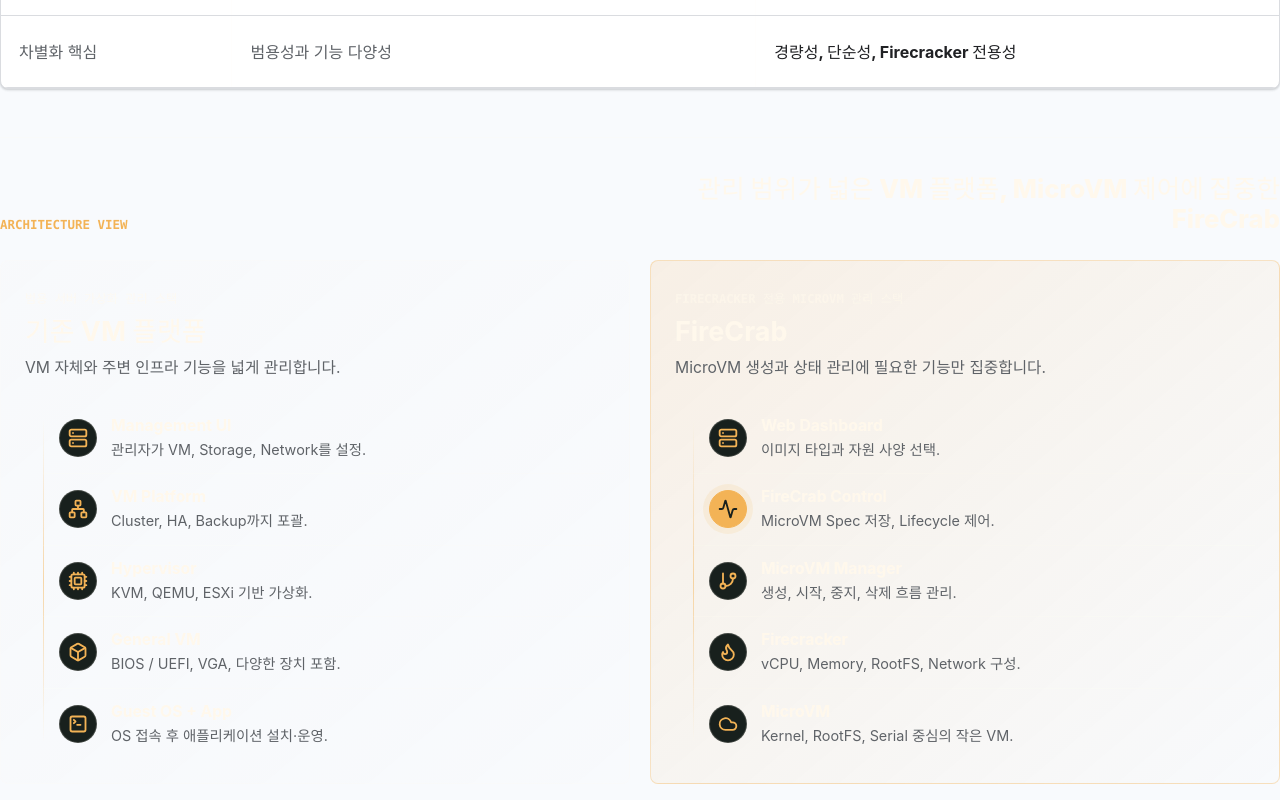
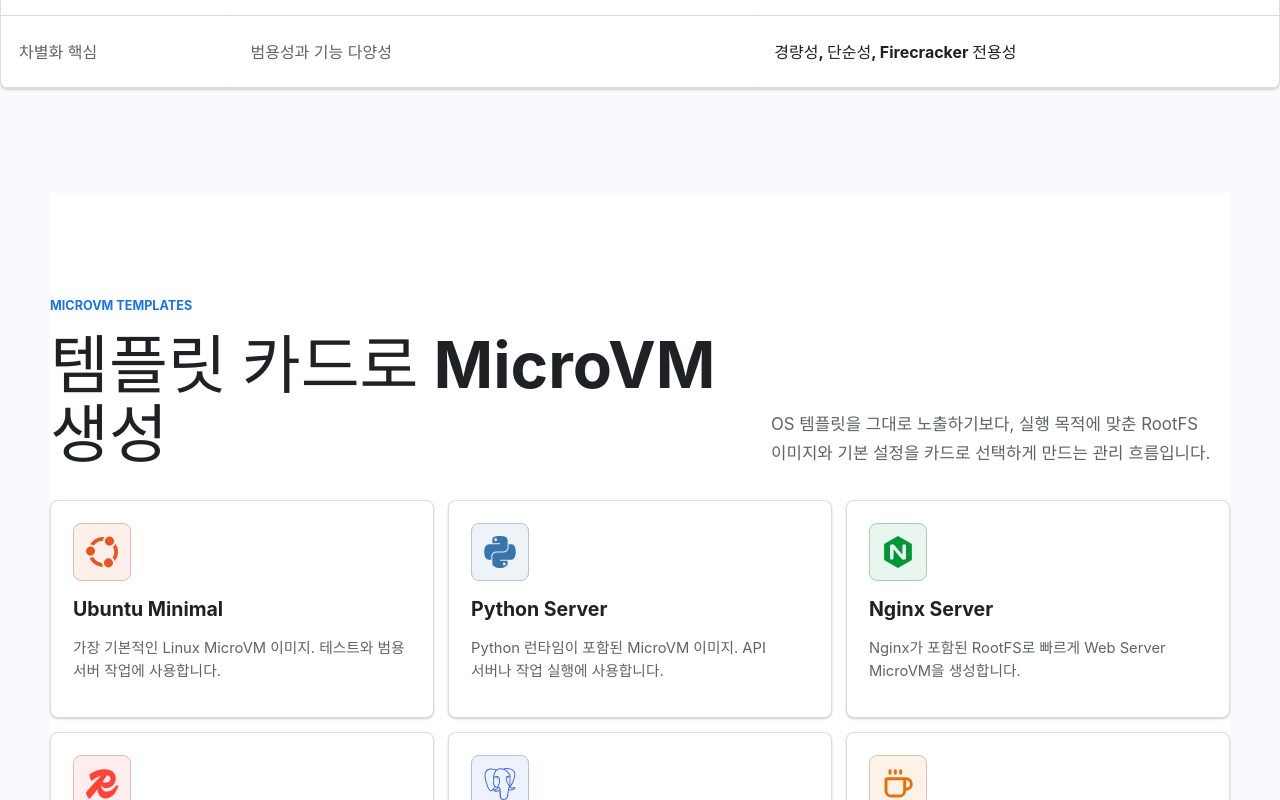
Before and after one commit to SteelCrab/firecrab-page, a React (Vite) app: page / in a window 1280 px wide. Shown: the part 3400-4200 px from the top of the page. Built offline with nearby package versions, Linux system fonts and the light colour scheme.

Commit message:
chore: remove architecture comparison

```diff
--- a/src/App.css
+++ b/src/App.css
@@ -1129,150 +1129,6 @@
 
 .comparison-row strong {
   color: #fff8ec;
-}
-
-.architecture-compare {
-  margin-top: 48px;
-  padding-top: 36px;
-  border-top: 1px solid rgba(255, 248, 236, 0.16);
-}
-
-.architecture-compare-heading {
-  display: flex;
-  align-items: end;
-  justify-content: space-between;
-  gap: 28px;
-}
-
-.architecture-compare-heading span {
-  color: #f3b356;
-  font-family: "SFMono-Regular", Consolas, "Liberation Mono", monospace;
-  font-size: 0.78rem;
-  font-weight: 800;
-  text-transform: uppercase;
-}
-
-.architecture-compare-heading strong {
-  max-width: 620px;
-  color: #fff8ec;
-  font-size: clamp(1.35rem, 2vw, 2rem);
-  font-weight: 760;
-  line-height: 1.18;
-  text-align: right;
-}
-
-.architecture-columns {
-  display: grid;
-  grid-template-columns: repeat(2, minmax(0, 1fr));
-  gap: 20px;
-  margin-top: 26px;
-}
-
-.architecture-card {
-  min-width: 0;
-  padding: 24px;
-  border: 1px solid rgba(255, 248, 236, 0.14);
-  border-radius: 8px;
-  background:
-    linear-gradient(140deg, rgba(255, 248, 236, 0.08), rgba(255, 248, 236, 0.03)),
-    rgba(255, 248, 236, 0.02);
-}
-
-.architecture-card:nth-child(2) {
-  border-color: rgba(243, 179, 86, 0.34);
-  background:
-    linear-gradient(140deg, rgba(243, 179, 86, 0.14), rgba(255, 248, 236, 0.035)),
-    rgba(255, 248, 236, 0.02);
-}
-
-.architecture-card-head span {
-  color: rgba(255, 248, 236, 0.58);
-  font-family: "SFMono-Regular", Consolas, "Liberation Mono", monospace;
-  font-size: 0.76rem;
-  font-weight: 760;
-  text-transform: uppercase;
-}
-
-.architecture-card-head h3 {
-  margin: 8px 0 10px;
-  color: #fff8ec;
-  font-size: clamp(1.4rem, 2.1vw, 2.1rem);
-  line-height: 1.08;
-}
-
-.architecture-card-head p {
-  max-width: 470px;
-  margin: 0;
-  color: rgba(255, 248, 236, 0.7);
-  font-size: 0.98rem;
-  line-height: 1.58;
-}
-
-.architecture-stack {
-  position: relative;
-  display: grid;
-  gap: 0;
-  margin-top: 22px;
-  padding-left: 18px;
-}
-
-.architecture-stack::before {
-  position: absolute;
-  top: 18px;
-  bottom: 18px;
-  left: 18px;
-  width: 1px;
-  background: linear-gradient(180deg, rgba(255, 248, 236, 0.08), rgba(243, 179, 86, 0.5), rgba(255, 248, 236, 0.08));
-  content: "";
-}
-
-.architecture-layer {
-  position: relative;
-  display: grid;
-  grid-template-columns: 38px minmax(0, 1fr);
-  gap: 14px;
-  align-items: center;
-  padding: 13px 0 13px 16px;
-  border-top: 1px solid rgba(255, 248, 236, 0.1);
-}
-
-.architecture-layer:first-child {
-  border-top: 0;
-}
-
-.architecture-layer-icon {
-  position: relative;
-  z-index: 1;
-  display: grid;
-  width: 38px;
-  height: 38px;
-  place-items: center;
-  border: 1px solid rgba(255, 248, 236, 0.18);
-  border-radius: 999px;
-  background: #18201d;
-  color: #f3b356;
-}
-
-.architecture-layer.is-primary .architecture-layer-icon {
-  border-color: #f3b356;
-  background: #f3b356;
-  color: #18201d;
-  box-shadow: 0 0 0 6px rgba(243, 179, 86, 0.12);
-}
-
-.architecture-layer strong {
-  display: block;
-  color: #fff8ec;
-  font-size: 0.98rem;
-  line-height: 1.25;
-}
-
-.architecture-layer p {
-  margin: 4px 0 0;
-  color: rgba(255, 248, 236, 0.64);
-  font-size: 0.9rem;
-  line-height: 1.45;
-  overflow-wrap: anywhere;
 }
 
 .split-heading {
@@ -3235,53 +3091,3 @@
   }
 
 }
-
-@media (max-width: 980px) {
-  .architecture-compare-heading {
-    align-items: start;
-    flex-direction: column;
-  }
-
-  .architecture-compare-heading strong {
-    max-width: 760px;
-    text-align: left;
-  }
-
-  .architecture-columns {
-    grid-template-columns: 1fr;
-  }
-}
-
-@media (max-width: 700px) {
-  .architecture-compare {
-    margin-top: 36px;
-    padding-top: 28px;
-  }
-
-  .architecture-compare-heading {
-    gap: 12px;
-  }
-
-  .architecture-card {
-    padding: 18px;
-  }
-
-  .architecture-stack {
-    padding-left: 16px;
-  }
-
-  .architecture-stack::before {
-    left: 16px;
-  }
-
-  .architecture-layer {
-    grid-template-columns: 34px minmax(0, 1fr);
-    gap: 12px;
-    padding: 12px 0 12px 14px;
-  }
-
-  .architecture-layer-icon {
-    width: 34px;
-    height: 34px;
-  }
-}
--- a/src/App.tsx
+++ b/src/App.tsx
@@ -44,20 +44,6 @@
   label: string;
   vmPlatform: string;
   firecrab: string;
-};
-
-type ArchitectureLayer = {
-  title: string;
-  description: string;
-  icon: IconComponent;
-  isPrimary?: boolean;
-};
-
-type ArchitectureColumn = {
-  title: string;
-  subtitle: string;
-  layers: ArchitectureLayer[];
-  summary: string;
 };
 
 type WhyReason = {
@@ -225,74 +211,6 @@
     label: '차별화 핵심',
     vmPlatform: '범용성과 기능 다양성',
     firecrab: '경량성, 단순성, Firecracker 전용성',
-  },
-];
-
-const architectureColumns: ArchitectureColumn[] = [
-  {
-    title: '기존 VM 플랫폼',
-    subtitle: '범용 서버 가상화 관리 스택',
-    summary: 'VM 자체와 주변 인프라 기능을 넓게 관리합니다.',
-    layers: [
-      {
-        title: 'Management UI',
-        description: '관리자가 VM, Storage, Network를 설정.',
-        icon: Server,
-      },
-      {
-        title: 'VM Platform',
-        description: 'Cluster, HA, Backup까지 포괄.',
-        icon: Network,
-      },
-      {
-        title: 'Hypervisor',
-        description: 'KVM, QEMU, ESXi 기반 가상화.',
-        icon: Cpu,
-      },
-      {
-        title: 'General VM',
-        description: 'BIOS / UEFI, VGA, 다양한 장치 포함.',
-        icon: Box,
-      },
-      {
-        title: 'Guest OS + App',
-        description: 'OS 접속 후 애플리케이션 설치·운영.',
-        icon: TerminalSquare,
-      },
-    ],
-  },
-  {
-    title: 'FireCrab',
-    subtitle: 'Firecracker 전용 MicroVM 관리 스택',
-    summary: 'MicroVM 생성과 상태 관리에 필요한 기능만 집중합니다.',
-    layers: [
-      {
-        title: 'Web Dashboard',
-        description: '이미지 타입과 자원 사양 선택.',
-        icon: Server,
-      },
-      {
-        title: 'FireCrab Control',
-        description: 'MicroVM Spec 저장, Lifecycle 제어.',
-        icon: Activity,
-        isPrimary: true,
-      },
-      {
-        title: 'MicroVM Manager',
-        description: '생성, 시작, 중지, 삭제 흐름 관리.',
-        icon: GitBranch,
-      },
-      {
-        title: 'Firecracker',
-        description: 'vCPU, Memory, RootFS, Network 구성.',
-        icon: Flame,
-      },
-      {
-        title: 'MicroVM',
-        description: 'Kernel, RootFS, Serial 중심의 작은 VM.',
-        icon: Cloud,
-      },
-    ],
   },
 ];
 
@@ -573,46 +491,6 @@
               <strong role="cell">{row.firecrab}</strong>
             </div>
           ))}
-        </div>
-
-        <div className="architecture-compare" aria-label="VM 플랫폼과 FireCrab 아키텍처 비교">
-          <div className="architecture-compare-heading" data-reveal="fade-up">
-            <span>Architecture View</span>
-            <strong>관리 범위가 넓은 VM 플랫폼, MicroVM 제어에 집중한 FireCrab</strong>
-          </div>
-          <div className="architecture-columns">
-            {architectureColumns.map((column, columnIndex) => (
-              <article className="architecture-card" key={column.title} data-reveal="fade-up" style={revealDelay(columnIndex, 90)}>
-                <div className="architecture-card-head">
-                  <span>{column.subtitle}</span>
-                  <h3>{column.title}</h3>
-                  <p>{column.summary}</p>
-                </div>
-                <div className="architecture-stack">
-                  {column.layers.map((layer, layerIndex) => {
-                    const Icon = layer.icon;
-
-                    return (
-                      <div
-                        className={`architecture-layer${layer.isPrimary ? ' is-primary' : ''}`}
-                        key={layer.title}
-                        data-reveal="row"
-                        style={revealDelay(layerIndex + columnIndex, 45)}
-                      >
-                        <div className="architecture-layer-icon" aria-hidden="true">
-                          <Icon size={20} strokeWidth={2.2} />
-                        </div>
-                        <div>
-                          <strong>{layer.title}</strong>
-                          <p>{layer.description}</p>
-                        </div>
-                      </div>
-                    );
-                  })}
-                </div>
-              </article>
-            ))}
-          </div>
         </div>
       </section>
 
```
